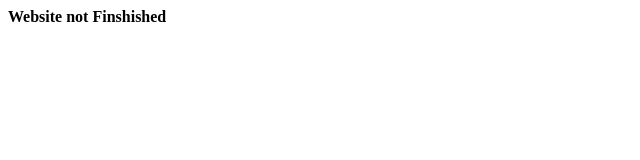
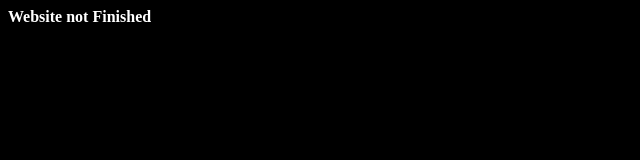
Before and after one commit to Bradleylathrop/shrektookapoo, a plain HTML site: page index.html in a window 1280 px wide. Shown: the whole page, without its empty margins (0-640 px from the left). Drawn offline with Linux system fonts and the light colour scheme.

Commit message:
Update index.html

```diff
--- a/index.html
+++ b/index.html
@@ -2,7 +2,17 @@
 
      <head>  <title> Homepage </title>
 
-      <strong> Website not Finshished </strong>
+      <strong> Website not Finished </strong>
+
+
+      <style>
+
+       body {
+        background: black;
+        color: white;
+         }
+
+      </style>
 
 </head>
 
```
